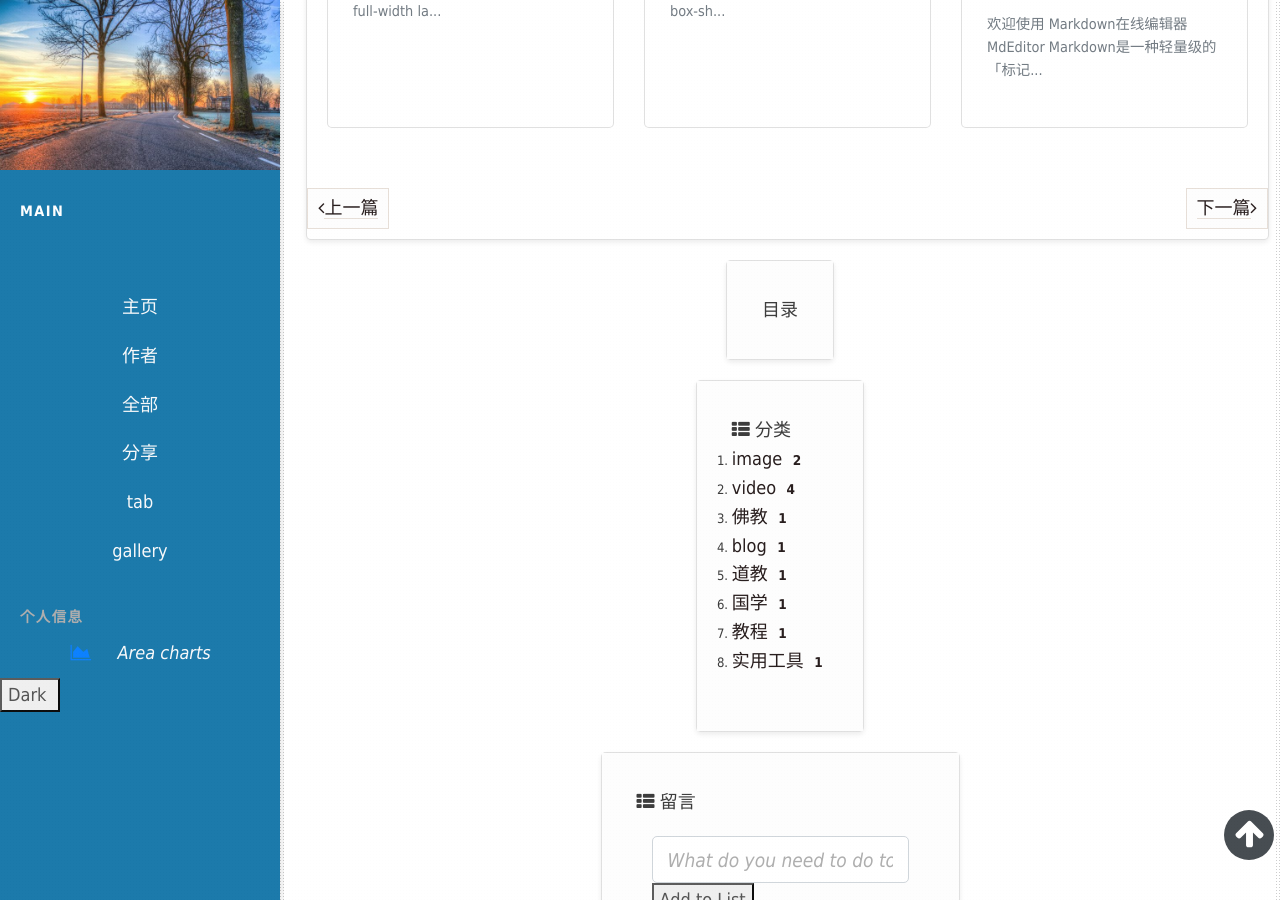
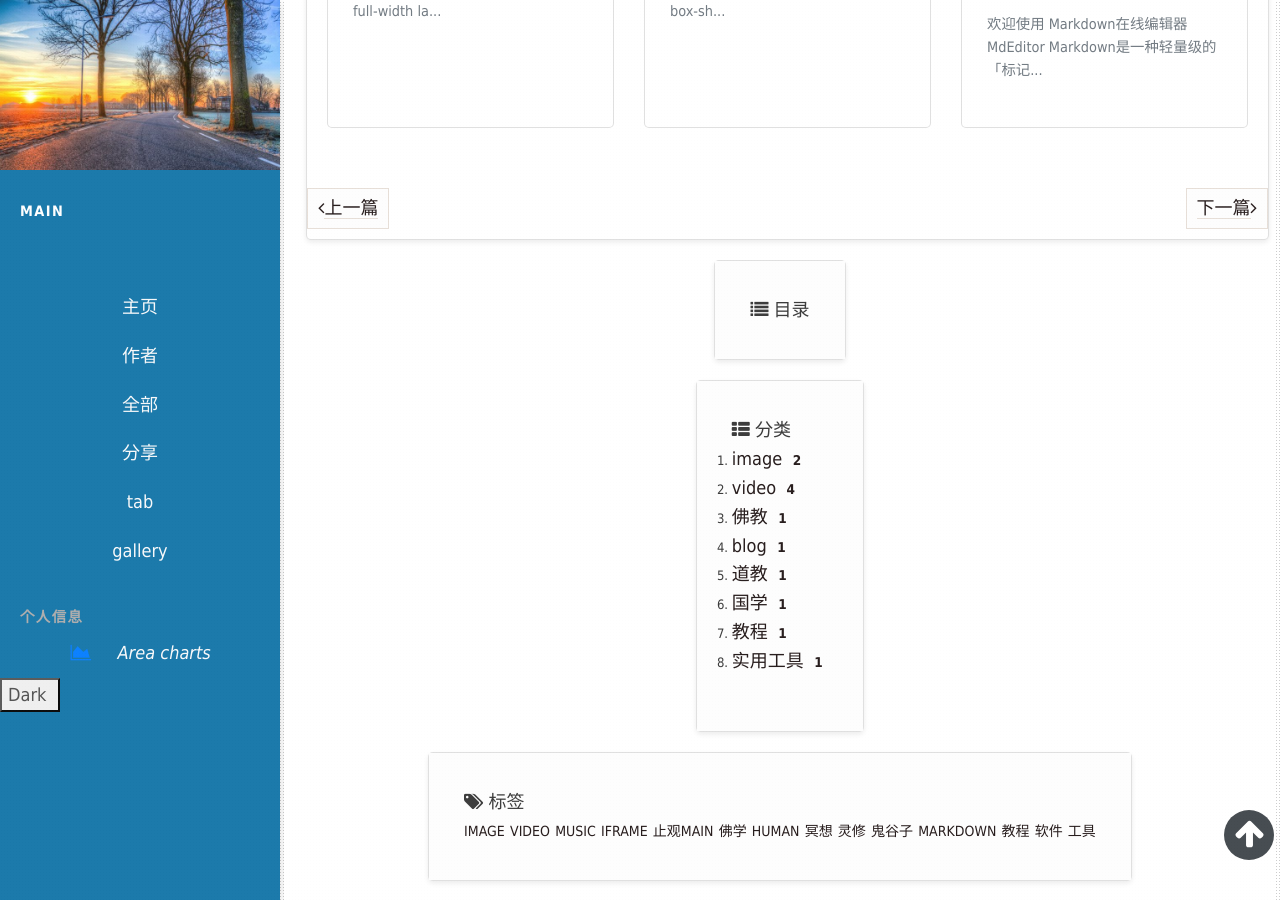
Before and after one commit to nengwuzhi/nengwuzhi.github.ioce, a Jekyll site: the page built from _posts/2015-02-07-img.md, in a window 1280 px wide and 900 px high, scrolled down 1142 px. Built offline with Jekyll 4.4.1, drawn with Linux system fonts in a browser that asks for light colours; nearby versions of some CDN libraries; comment, search, counter and statistics services are not loaded.

Commit message:
Update sidebar.html

```diff
--- a/_includes/sidebar.html
+++ b/_includes/sidebar.html
@@ -5,7 +5,7 @@
             <div class="card shadow-sm">
             <div class="widget">
                 <div>
-                    <i class="lnr lnr-list"></i>
+                    <i class="fa fa-list"></i>
                      目录
                 </div>
             <nav id="toc" data-toggle="toc"></nav>
@@ -35,15 +35,6 @@
             </div>
             </div>
 
-                 <div class="card shadow-sm">
-            <div class="widget">
-                <div>
-                    <i class="fa fa-th-list"></i>
-                     留言
-                </div>
-          {% include a_message.html %}
-            </div>
-            </div>
 
 
 
@@ -51,7 +42,7 @@
             <div class="card shadow-sm">
             <div class="widget">
                  <div>
-                    <i class="lnr lnr-tag"></i>
+                    <i class="fa fa-tags"></i>
                     标签
                 </div>
                 <div class="tags-cloud">
```
